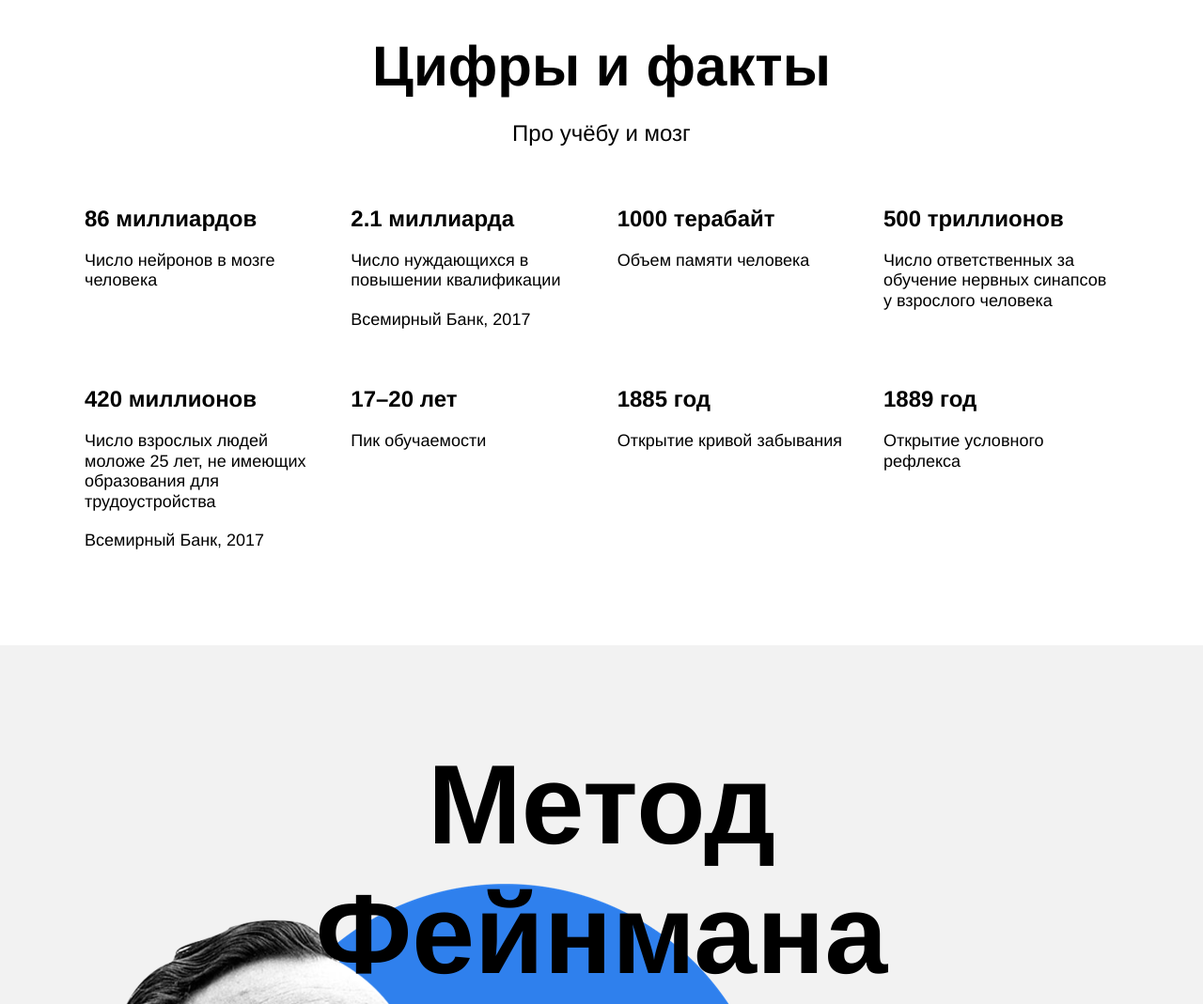
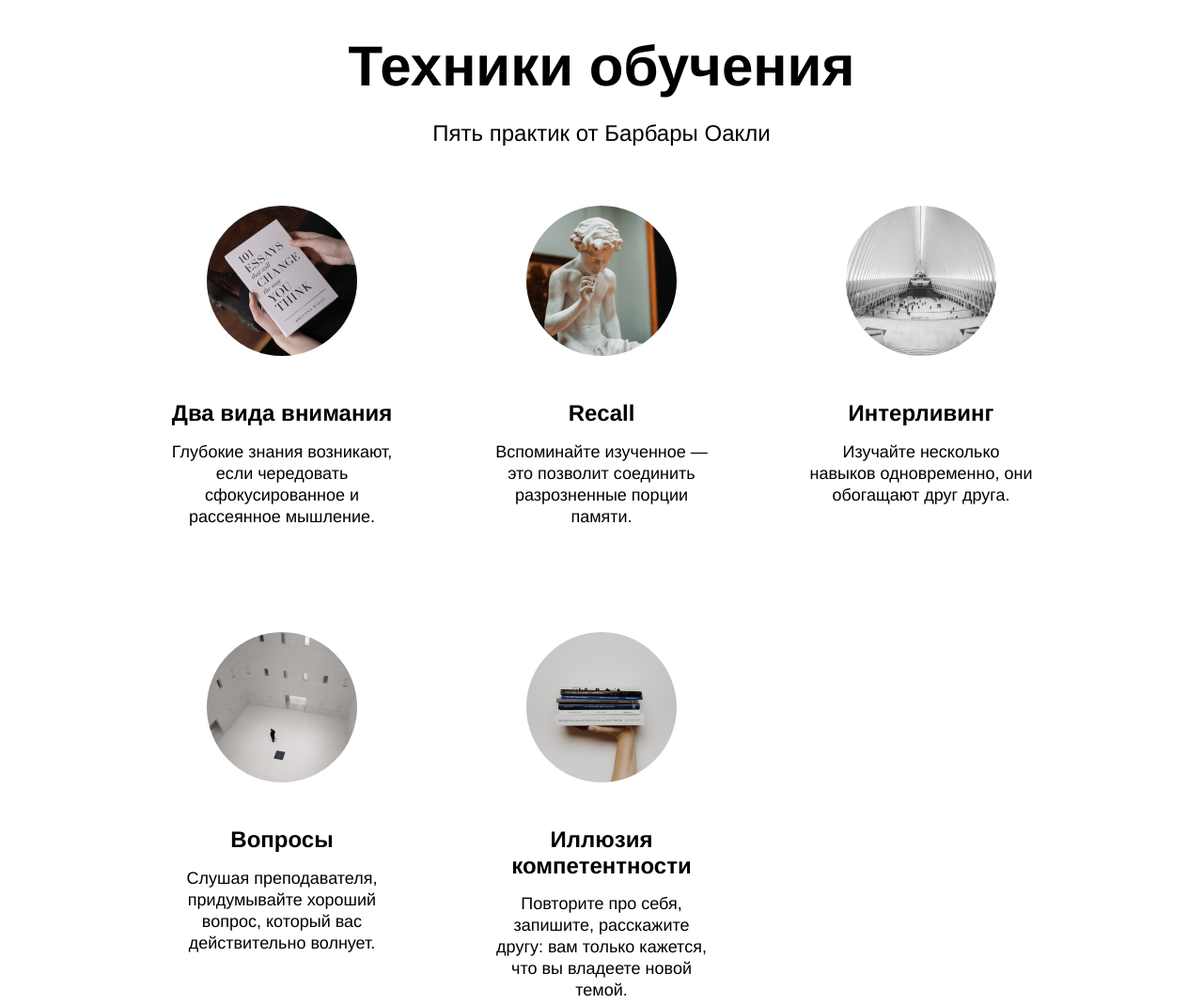
Before and after one commit to YAmartayeva/how-to-learn, a plain HTML site: page index.html in a window 1280 px wide. Shown: the part 1320-2389 px from the top of the page at 94% size. Drawn offline with Linux system fonts and the light colour scheme.

Commit message:
добавила блок techniques и анимацию в header

```diff
--- a/index.html
+++ b/index.html
@@ -28,6 +28,41 @@
           </div>
         </div>
       </section>
+
+<!--Блок techniques-->
+<section class="techniques">
+  <h2 class="section-title_margin">Техники обучения</h2>
+  <p class="section-subtitle">Пять практик от Барбары Оакли</p>
+  <div class="cards">
+    <div class="cards__item">
+      <img class="cards__image" src="./images/cards-attention.png" alt="картинка внимание">
+      <h4 class="cards__title">Два вида внимания</h4>
+      <p class="cards__description">Глубокие знания возникают, если чередовать сфокусированное и рассеянное мышление.</p>
+    </div>
+    <div class="cards__item">
+      <img class="cards__image" src="./images/cards-recall.png" alt="картинка recall">
+      <h4 class="cards__title">Recall</h4>
+      <p class="cards__description">Вспоминайте изученное — это позволит соединить разрозненные порции памяти.</p>
+    </div>
+    <div class="cards__item">
+      <img class="cards__image" src="./images/cards-interliving.png" alt="картинка интерливинг">
+      <h4 class="cards__title">Интерливинг</h4>
+      <p class="cards__description">Изучайте несколько навыков одновременно, они обогащают друг друга.</p>
+    </div>
+    <div class="cards__item">
+      <img class="cards__image" src="./images/cards-question.png" alt="картинка вопросы">
+      <h4 class="cards__title">Вопросы</h4>
+      <p class="cards__description">Слушая преподавателя, придумывайте хороший вопрос, который вас действительно волнует.</p>
+    </div>
+    <div class="cards__item">
+      <img class="cards__image" src="./images/cards-competence.png" alt="картинка иллюзия">
+      <h4 class="cards__title">Иллюзия компетентности</h4>
+      <p class="cards__description">Повторите про себя, запишите, расскажите другу: вам только кажется, что вы владеете новой темой.</p>
+    </div>
+  </div>
+</section>
+
+
 
 <!--Блок digits -->
       <section class="digits">
--- a/styles/style.css
+++ b/styles/style.css
@@ -70,6 +70,16 @@
   top: 64px;
   right: 0;
   z-index: 0;
+  animation: rotation 20s infinite linear;
+}
+
+@keyframes rotation {
+  from {
+      transform: rotate(0deg);
+  }
+  to {
+      transform: rotate(360deg);
+  }
 }
 
 /* Блок Description */
@@ -117,6 +127,64 @@
 .two-columns__span-accent {
   font-weight: bold;
 }
+
+/* Блок Techniques */
+
+.techniques {
+  width: 80%;
+  margin: 100px auto 100px;
+  display: flex;
+  align-items: center;
+  flex-direction: column;
+}
+
+.section-title_margin {
+  width: 60%;
+  line-height: 1.15;
+  font-size: 60px;
+  font-weight: bold;
+  display: flex;
+  justify-content: center;
+  margin-top: 0px;
+  margin-bottom: 0px;
+}
+
+.cards {
+  width: 920px;
+  display: grid;
+  margin: 0 auto 0;
+  gap: 0 100px;
+  grid-template: repeat(2, 1fr) / repeat(3, 1fr);
+  justify-content: center;
+}
+
+.cards__item {
+  width: 240px;
+  box-sizing: border-box;
+}
+
+.cards__image {
+  height: 160px;
+  width: 160px;
+  border-radius: 50%;
+  margin: 60px 40px 43px;
+}
+
+.cards__title {
+  line-height: 1.15;
+  font-size: 24px;
+  margin: 0;
+  text-align: center;
+}
+
+.cards__description{
+  margin: 16px 0 0;
+  padding: 0;
+  line-height: 23px;
+  font-size: 18px;
+  text-align: center;
+}
+
 
 /* Блок Digits */
 
```
Also changed, not shown: images/cards-attention.png (added), images/cards-competence.png (added), images/cards-interliving.png (added), images/cards-question.png (added), images/cards-recall.png (added), images/khan-book.jpg (added), images/resources-arzamas.svg (added), images/resources-n1.svg (added), images/resources-polka.svg (added), images/resources-strelka.svg (added), 1 other file.
